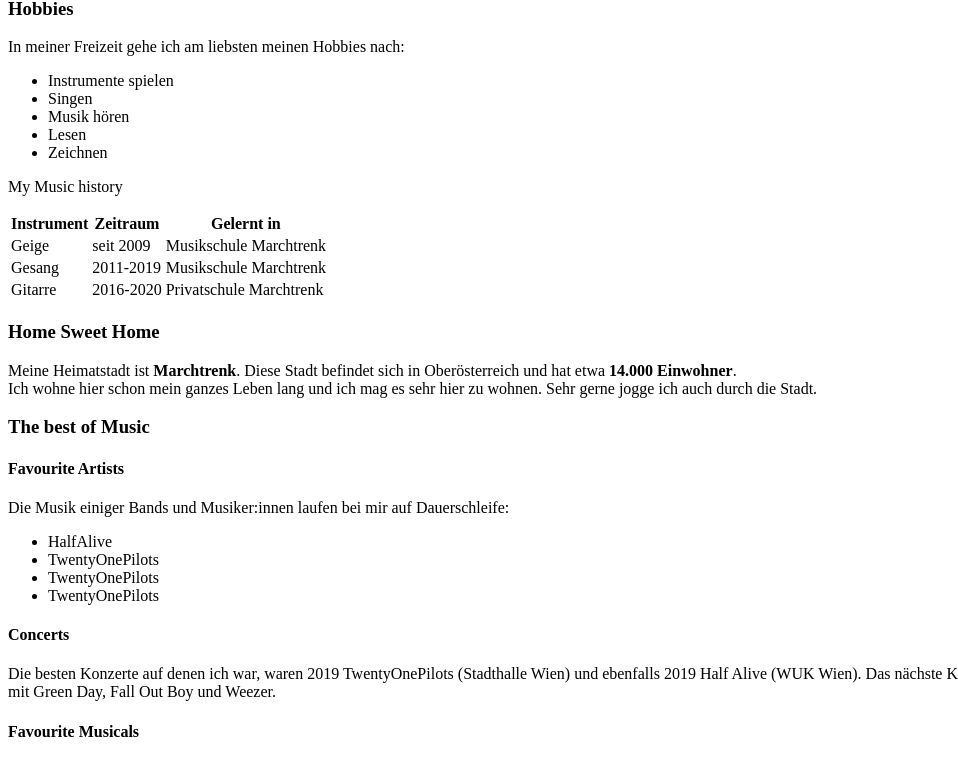
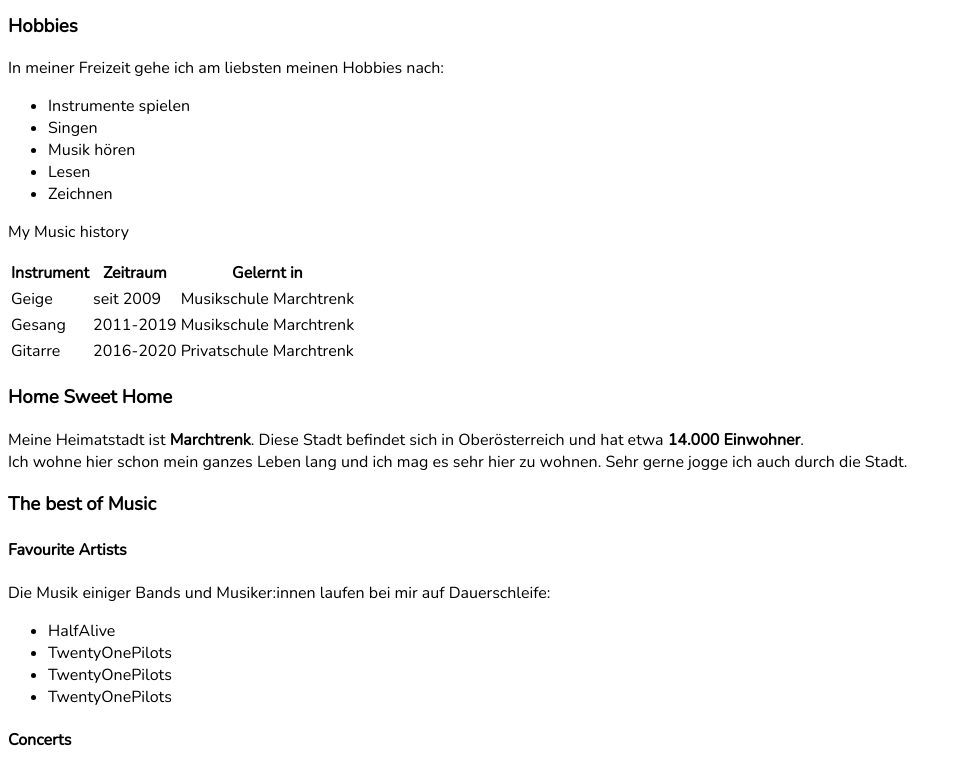
Before and after one commit to NicoleScho/AFT_Projekt, a website: page index.html in a window 1280 px wide. Shown: the part 166-925 px from the top of the page, without its empty margins (0-958 px from the left). Drawn offline with nearby package versions, Linux system fonts and the light colour scheme; files that its build step writes are made by us from their sources.

Commit message:
update _components.scss, define font-family for body

```diff
--- a/assets/scss/_components.scss
+++ b/assets/scss/_components.scss
@@ -1,3 +1,7 @@
+body {
+  font-family: Nunito, serif;
+}
+
 .headline {
   color:$headline1;
   size: 5em;
```
